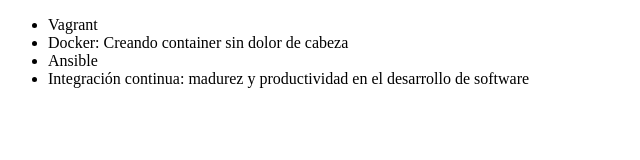
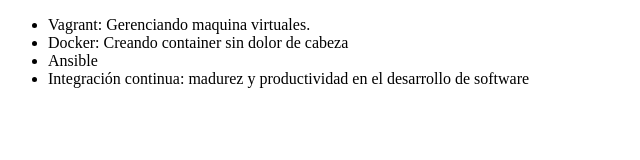
Before and after one commit to PAPIPHOX/alura-git, a plain HTML site: page index.html in a window 1280 px wide. Shown: the whole page, without its empty margins (0-640 px from the left). Drawn offline with Linux system fonts and the light colour scheme.

Commit message:
corrigiendo curso de vagrant

```diff
--- a/index.html
+++ b/index.html
@@ -6,7 +6,7 @@
     </head>
     <body>
         <ul>
-            <li>Vagrant</li>
+            <li>Vagrant: Gerenciando maquina virtuales.</li>
             <li>Docker: Creando container sin dolor de cabeza</li>
             <li>Ansible</li>
             <li>Integración continua: madurez y productividad en el desarrollo de software</li>
```
